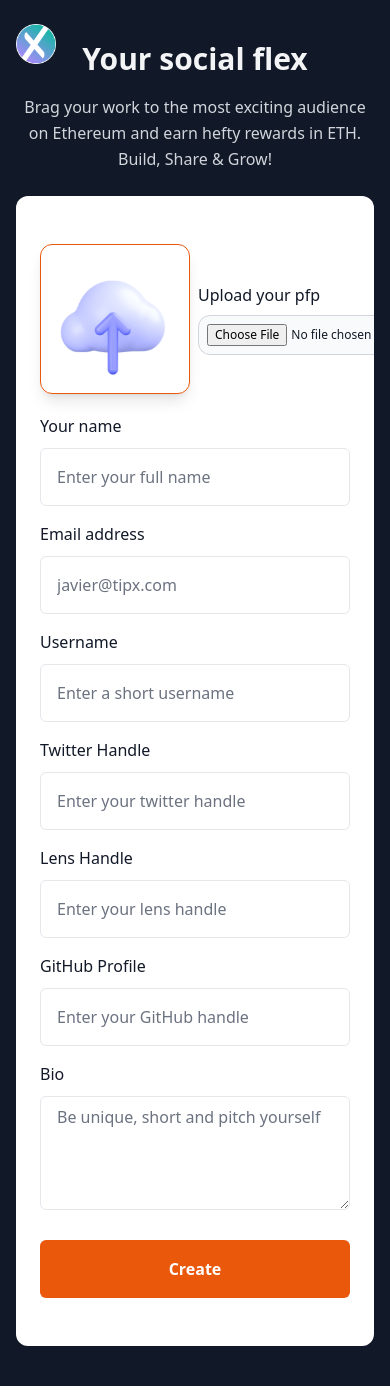
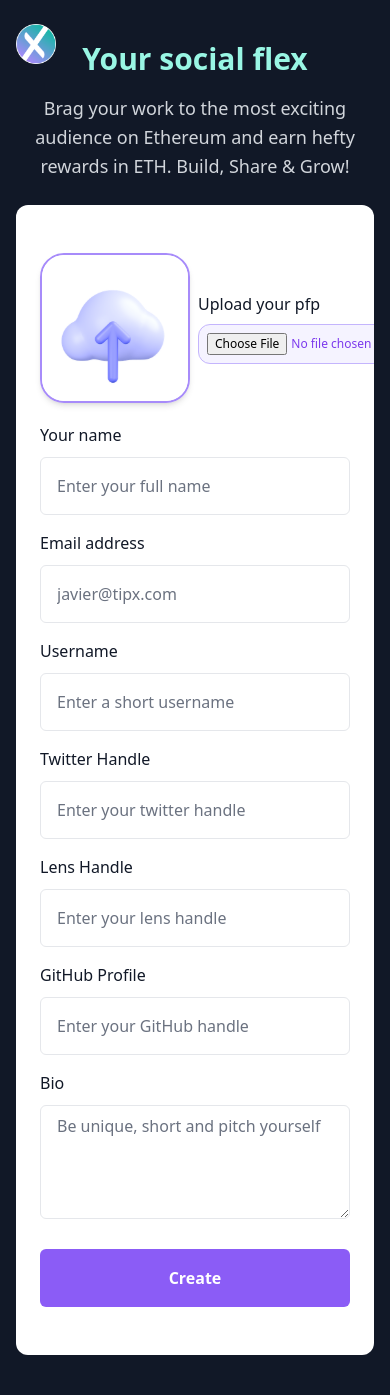
Before and after one commit to rkmonarch/tip-x, a Next.js app: page /createprofile in a window 390 px wide. Built offline with nearby package versions, Linux system fonts and the light colour scheme; no server answers; what wagmi would draw is missing.

Commit message:
style: added form view

```diff
--- a/src/components/Header.tsx
+++ b/src/components/Header.tsx
@@ -27,9 +27,12 @@ export default function Header() {
           </Link>
           <ul className="hidden lg:flex ml-2 lg:w-auto lg:space-x-14 items-center">
             <li>
-              <p className="inline-block text-lg text-orange-500 font-semibold">
+              <Link
+                className="inline-block text-3xl text-white font-semibold"
+                href={"/"}
+              >
                 TipX
-              </p>
+              </Link>
             </li>
           </ul>
           <div className="hidden lg:block ml-auto">
--- a/src/views/CreateForm.tsx
+++ b/src/views/CreateForm.tsx
@@ -65,10 +65,10 @@ export default function CreateForm() {
     <section className="py-10 bg-gray-900 sm:py-16 lg:py-24">
       <div className="px-4 mx-auto sm:px-6 lg:px-8 max-w-7xl">
         <div className="max-w-2xl mx-auto text-center">
-          <h2 className="text-3xl font-bold leading-tight text-gray-100 sm:text-4xl lg:text-5xl">
+          <h2 className="text-3xl font-bold leading-tight text-teal-200 sm:text-4xl lg:text-5xl">
             Your social flex
           </h2>
-          <p className="max-w-xl mx-auto mt-4 text-gray-300 leading-relaxed">
+          <p className="max-w-xl mx-auto mt-4 text-gray-300 text-lg leading-relaxed">
             Brag your work to the most exciting audience on Ethereum and earn
             hefty rewards in ETH. Build, Share & Grow!
           </p>
@@ -80,7 +80,7 @@ export default function CreateForm() {
                 <div className="flex justify-center mb-5">
                   <div className="flex flex-row items-center space-x-2">
                     <Image
-                      className="mx-auto rounded-xl border border-orange-600 shadow-lg"
+                      className="mx-auto object-cover rounded-3xl border-2 border-violet-400 shadow-md"
                       src={icon !== "" ? icon : "/preview.svg"}
                       loader={({ src }) => src}
                       alt="profile"
@@ -92,7 +92,7 @@ export default function CreateForm() {
                         Upload your pfp
                       </label>
                       <input
-                        className="p-2 text-xs text-gray-900 border border-gray-300 rounded-xl cursor-pointer bg-gray-50 focus:outline-none"
+                        className="p-2 text-xs text-violet-600 border border-violet-300 rounded-xl cursor-pointer bg-violet-50 focus:outline-none"
                         id="image"
                         name="image"
                         type="file"
@@ -121,7 +121,7 @@ export default function CreateForm() {
                         onChange={(e) => {
                           setName(e.target.value);
                         }}
-                        className="w-full px-4 py-4 text-black placeholder-gray-500 transition-all duration-200 bg-white border border-gray-200 rounded-md focus:outline-none focus:border-orange-600 caret-orange-600"
+                        className="w-full px-4 py-4 text-black placeholder-gray-500 transition-all duration-200 bg-white border border-gray-200 rounded-md focus:outline-none focus:border-violet-500 caret-violet-500"
                       />
                     </div>
                   </div>
@@ -140,7 +140,7 @@ export default function CreateForm() {
                           setEmail(e.target.value);
                         }}
                         placeholder="javier@tipx.com"
-                        className="w-full px-4 py-4 text-black placeholder-gray-500 transition-all duration-200 bg-white border border-gray-200 rounded-md focus:outline-none focus:border-orange-600 caret-orange-600"
+                        className="w-full px-4 py-4 text-black placeholder-gray-500 transition-all duration-200 bg-white border border-gray-200 rounded-md focus:outline-none focus:border-violet-500 caret-violet-500"
                       />
                     </div>
                   </div>
@@ -159,7 +159,7 @@ export default function CreateForm() {
                           setUserName(e.target.value);
                         }}
                         placeholder="Enter a short username"
-                        className="w-full px-4 py-4 text-black placeholder-gray-500 transition-all duration-200 bg-white border border-gray-200 rounded-md focus:outline-none focus:border-orange-600 caret-orange-600"
+                        className="w-full px-4 py-4 text-black placeholder-gray-500 transition-all duration-200 bg-white border border-gray-200 rounded-md focus:outline-none focus:border-violet-500 caret-violet-500"
                       />
                     </div>
                   </div>
@@ -179,7 +179,7 @@ export default function CreateForm() {
                           setTwitterUrl(e.target.value);
                         }}
                         placeholder="Enter your twitter handle"
-                        className="w-full px-4 py-4 text-black placeholder-gray-500 transition-all duration-200 bg-white border border-gray-200 rounded-md focus:outline-none focus:border-orange-600 caret-orange-600"
+                        className="w-full px-4 py-4 text-black placeholder-gray-500 transition-all duration-200 bg-white border border-gray-200 rounded-md focus:outline-none focus:border-violet-500 caret-violet-500"
                       />
                     </div>
                   </div>
@@ -199,7 +199,7 @@ export default function CreateForm() {
                           setLens(e.target.value);
                         }}
                         placeholder="Enter your lens handle"
-                        className="w-full px-4 py-4 text-black placeholder-gray-500 transition-all duration-200 bg-white border border-gray-200 rounded-md focus:outline-none focus:border-orange-600 caret-orange-600"
+                        className="w-full px-4 py-4 text-black placeholder-gray-500 transition-all duration-200 bg-white border border-gray-200 rounded-md focus:outline-none focus:border-violet-500 caret-violet-500"
                       />
                     </div>
                   </div>
@@ -218,7 +218,7 @@ export default function CreateForm() {
                           setGithubUrl(e.target.value);
                         }}
                         placeholder="Enter your GitHub handle"
-                        className="w-full px-4 py-4 text-black placeholder-gray-500 transition-all duration-200 bg-white border border-gray-200 rounded-md focus:outline-none focus:border-orange-600 caret-orange-600"
+                        className="w-full px-4 py-4 text-black placeholder-gray-500 transition-all duration-200 bg-white border border-gray-200 rounded-md focus:outline-none focus:border-violet-500 caret-violet-500"
                       />
                     </div>
                   </div>
@@ -237,7 +237,7 @@ export default function CreateForm() {
                           setBio(e.target.value);
                         }}
                         placeholder="Be unique, short and pitch yourself"
-                        className="w-full px-4 py-2 text-black placeholder-gray-500 transition-all duration-200 bg-white border border-gray-200 rounded-md resize-y focus:outline-none focus:border-orange-600 caret-orange-600"
+                        className="w-full px-4 py-2 text-black placeholder-gray-500 transition-all duration-200 bg-white border border-gray-200 rounded-md resize-y focus:outline-none focus:border-violet-500 caret-violet-500"
                         rows={4}
                       ></textarea>
                     </div>
@@ -249,7 +249,7 @@ export default function CreateForm() {
                         e.preventDefault();
                         send();
                       }}
-                      className="inline-flex items-center justify-center w-full px-4 py-4 mt-2 text-base font-semibold text-white transition-all duration-200 bg-orange-600 border border-transparent rounded-md focus:outline-none hover:bg-orange-700 focus:bg-orange-700"
+                      className="inline-flex items-center justify-center w-full px-4 py-4 mt-2 text-base font-semibold text-white transition-all duration-200 bg-violet-500 border border-transparent rounded-md focus:outline-none hover:bg-violet-600 focus:bg-violet-600"
                     >
                       Create
                     </button>
--- a/src/views/Hero.tsx
+++ b/src/views/Hero.tsx
@@ -23,7 +23,7 @@ export default function Hero() {
       <nav className="relative py-6 mb-12 md:mb-20 bg-transparent z-50">
         <div className="container px-4 mx-auto">
           <div className="flex items-center">
-            <a className="hidden lg:inline-block text-lg font-bold" href="#">
+            <Link className="hidden lg:inline-block text-lg font-bold" href="/">
               <Image
                 className="h-10"
                 src="/tipX.png"
@@ -31,8 +31,8 @@ export default function Hero() {
                 height={60}
                 width={40}
               />
-            </a>
-            <a className="inline-block lg:hidden text-lg font-bold" href="#">
+            </Link>
+            <Link className="inline-block lg:hidden text-lg font-bold" href="/">
               <Image
                 className="h-10"
                 src="/tipX.png"
@@ -40,12 +40,15 @@ export default function Hero() {
                 height={60}
                 width={40}
               />
-            </a>
+            </Link>
             <ul className="hidden lg:flex ml-2 lg:w-auto lg:space-x-14 items-center">
               <li>
-                <p className="inline-block text-3xl text-white hover:text-teal-200 font-bold">
+                <Link
+                  className="inline-block text-3xl text-white hover:text-teal-200 font-bold"
+                  href={"/"}
+                >
                   TipX
-                </p>
+                </Link>
               </li>
             </ul>
             <div className="hidden lg:block ml-auto">
@@ -99,7 +102,9 @@ export default function Hero() {
                       />
                       <div className="p-px bg-white rounded-full -ml-3">
                         <div className="flex items-center justify-center w-12 h-12 rounded-full bg-violet-100">
-                          <span className="font-semibold text-violet-700">52K+</span>
+                          <span className="font-semibold text-violet-700">
+                            52K+
+                          </span>
                         </div>
                       </div>
                     </div>
```
